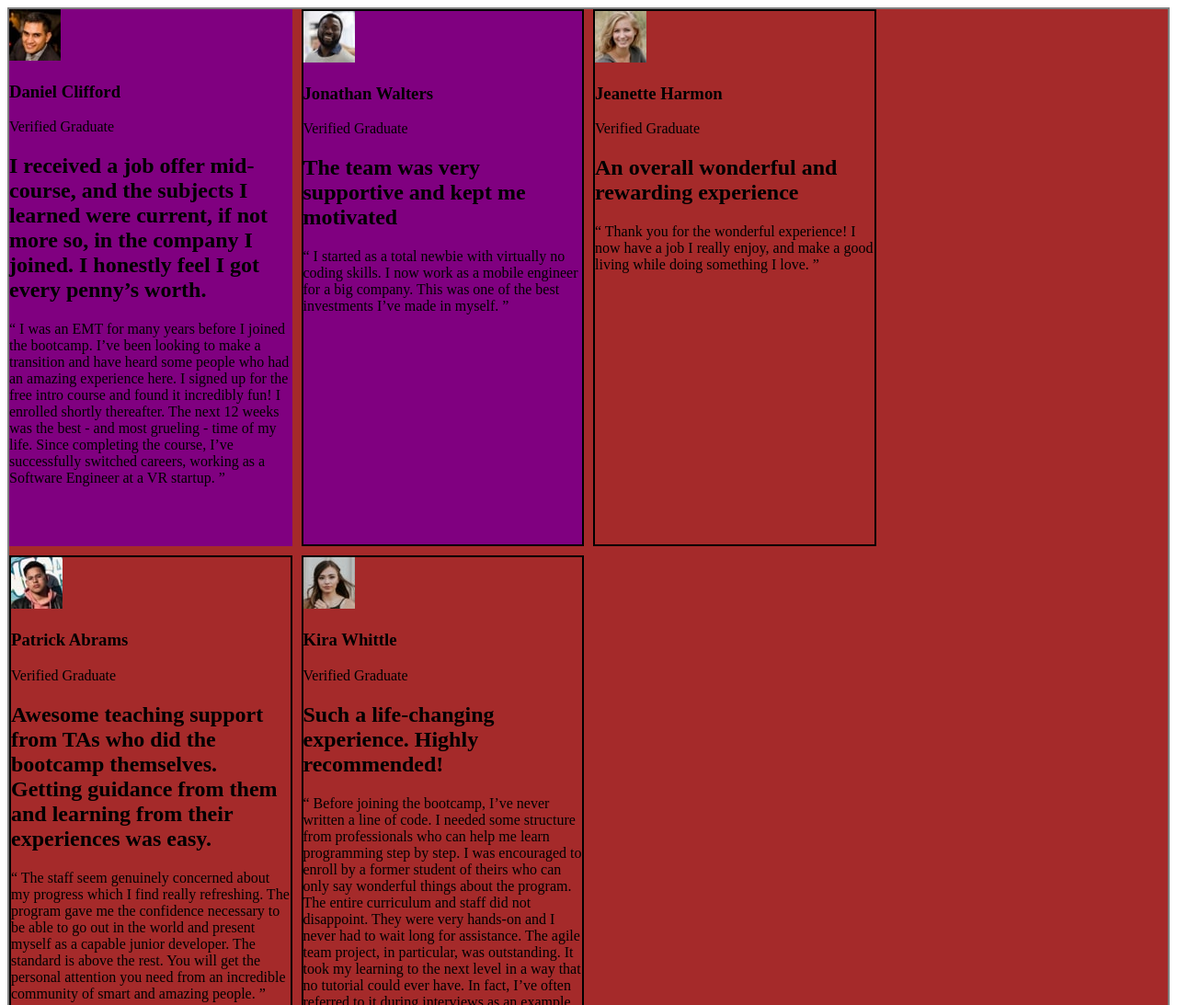
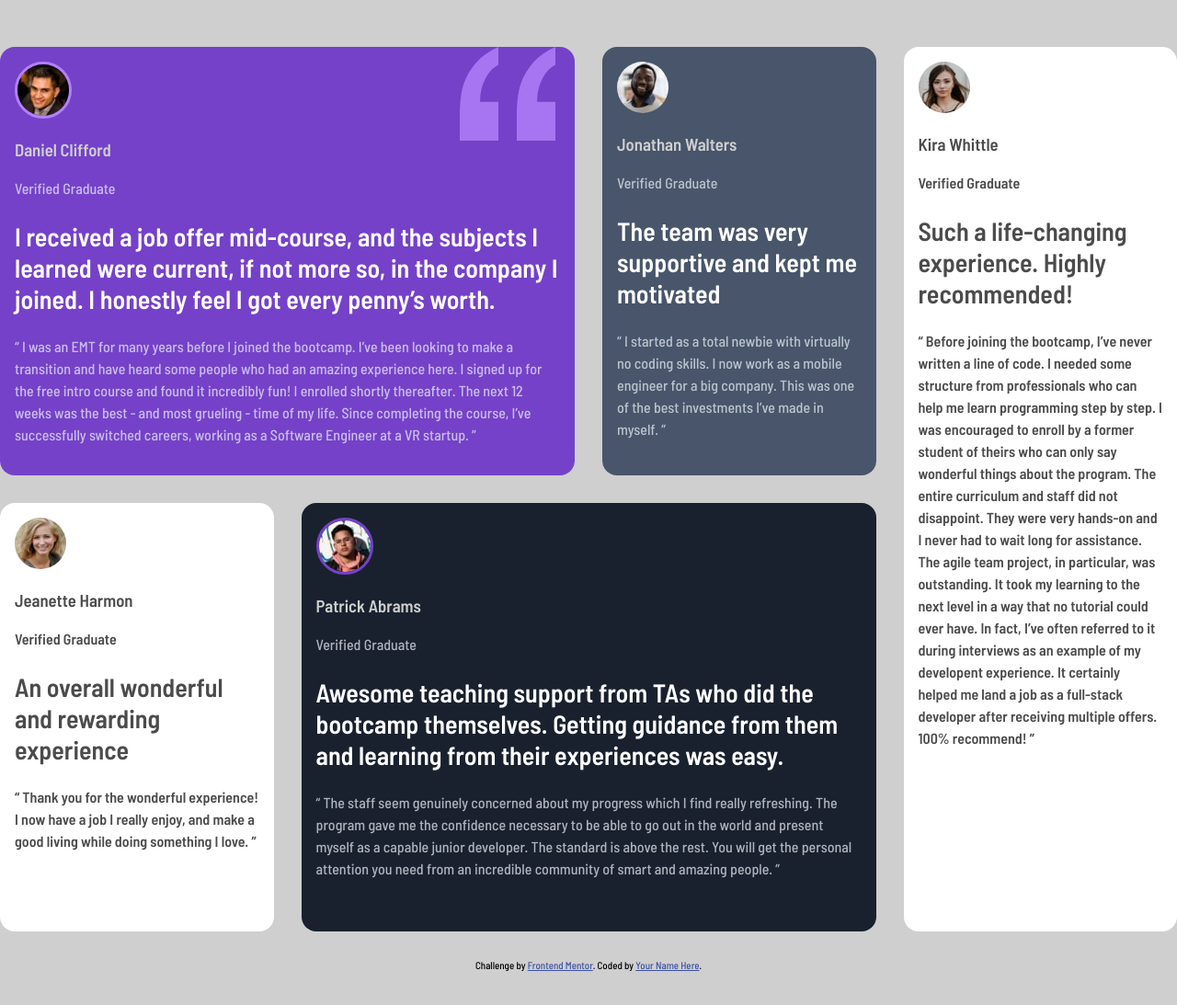
Before and after one commit to 202303-PRM-TR-FEW/testimonials-challenge-room-13-bilal-berkay, a plain HTML site: page index.html in a window 1280 px wide. Shown: the top 1093 px of the page at 92% size. After the commit the page ends 1056 px from the top, so only its background shows below. Drawn offline with Linux system fonts and the light colour scheme.

Commit message:
figured-out

```diff
--- a/index.html
+++ b/index.html
@@ -1,8 +1,10 @@
 <!DOCTYPE html>
 <html lang="en">
+
 <head>
   <meta charset="UTF-8">
-  <meta name="viewport" content="width=device-width, initial-scale=1.0"> <!-- displays site properly based on user's device -->
+  <meta name="viewport" content="width=device-width, initial-scale=1.0">
+  <!-- displays site properly based on user's device -->
 
   <link rel="icon" type="image/png" sizes="32x32" href="./images/favicon-32x32.png">
 
@@ -12,65 +14,73 @@
 
   <!-- Feel free to remove these styles or customise in your own stylesheet 👍 -->
   <style>
-    .attribution { font-size: 11px; text-align: center; }
-    .attribution a { color: hsl(228, 45%, 44%); }
+    .attribution {
+      font-size: 11px;
+      text-align: center;
+    }
+
+    .attribution a {
+      color: hsl(228, 45%, 44%);
+    }
   </style>
 </head>
+
 <body>
   <main class="cards">
     <div class="card-1">
-    <img src="images/image-daniel.jpg" alt="">
+      <img src="./images/image-daniel.jpg" alt="Daniel" style="border: 3px solid hsl(263, 97%, 75%)">
+
       <h3>Daniel Clifford</h3>
 
-    <p>Verified Graduate</p>
-
+      <p class="x color-bg">Verified Graduate</p>
       <h2>I received a job offer mid-course, and the subjects I learned were current, if not more so,
         in the company I joined. I honestly feel I got every penny’s worth.</h2>
 
-    <p>“ I was an EMT for many years before I joined the bootcamp. I’ve been looking to make a
+      <p class="color-bg">“ I was an EMT for many years before I joined the bootcamp. I’ve been looking to make a
         transition and have heard some people who had an amazing experience here. I signed up
         for the free intro course and found it incredibly fun! I enrolled shortly thereafter.
         The next 12 weeks was the best - and most grueling - time of my life. Since completing
         the course, I’ve successfully switched careers, working as a Software Engineer at a VR startup. ”</p>
     </div>
     <div class="card-2">
-    <img src="images/image-jonathan.jpg" alt="">
+      <img src="./images/image-jonathan.jpg" alt="">
       <h3>Jonathan Walters</h3>
-    <p>Verified Graduate</p>
+      <p class="color-bg">Verified Graduate</p>
       <h2>The team was very supportive and kept me motivated</h2>
-    <p>“ I started as a total newbie with virtually no coding skills. I now work as a mobile engineer
+      <p class="color-bg">“ I started as a total newbie with virtually no coding skills. I now work as a mobile engineer
         for a big company. This was one of the best investments I’ve made in myself. ”
       </p>
     </div>
     <div class="card-3">
-    <img src="images/image-jeanette.jpg" alt="">
-    <h3>Jeanette Harmon</h3>
-    <p>Verified Graduate
-</p>
-    <h2>An overall wonderful and rewarding experience</h2>
-    <p>“ Thank you for the wonderful experience! I now have a job I really enjoy, and make a good living
+      <img src="./images/image-jeanette.jpg" alt="">
+      <h3 class="h3-black">Jeanette Harmon</h3>
+      <p class="pale-bg">Verified Graduate</p>
+      <h2 class="h2-black">An overall wonderful and rewarding experience</h2>
+      <p class="pale-bg">“ Thank you for the wonderful experience! I now have a job I really enjoy, and make a good
+        living
         while doing something I love. ”</p>
     </div>
     <div>
 
     </div>
     <div class="card-4">
-    <img src="images/image-patrick.jpg" alt="">
+      <img src="./images/image-patrick.jpg" alt="" style="border: 3px solid hsl(263, 55%, 52%)">
       <h3>Patrick Abrams</h3>
-    <p>Verified Graduate</p>
+      <p class="color-bg">Verified Graduate</p>
       <h2>Awesome teaching support from TAs who did the bootcamp themselves. Getting guidance from them and
         learning from their experiences was easy.</h2>
-    <p>“ The staff seem genuinely concerned about my progress which I find really refreshing. The program
+      <p class="color-bg">“ The staff seem genuinely concerned about my progress which I find really refreshing. The
+        program
         gave me the confidence necessary to be able to go out in the world and present myself as a capable
         junior developer. The standard is above the rest. You will get the personal attention you need from
         an incredible community of smart and amazing people. ”</p>
     </div>
     <div class="card-5">
-    <img src="images/image-kira.jpg" alt="">
-    <h3>Kira Whittle</h3>
-    <p>Verified Graduate</p>
-    <h2>Such a life-changing experience. Highly recommended!</h2>
-    <p>“ Before joining the bootcamp, I’ve never written a line of code. I needed some structure from
+      <img src="./images/image-kira.jpg" alt="">
+      <h3 class="h3-black">Kira Whittle</h3>
+      <p class="pale-bg">Verified Graduate</p>
+      <h2 class="h2-black">Such a life-changing experience. Highly recommended!</h2>
+      <p class="pale-bg">“ Before joining the bootcamp, I’ve never written a line of code. I needed some structure from
         professionals who can help me learn programming step by step. I was encouraged to enroll by a former
         student of theirs who can only say wonderful things about the program. The entire curriculum and staff
         did not disappoint. They were very hands-on and I never had to wait long for assistance. The agile team
@@ -85,4 +95,5 @@
     Coded by <a href="#">Your Name Here</a>.
   </div>
 </body>
+
 </html>
--- a/style.css
+++ b/style.css
@@ -1,44 +1,116 @@
-.cards{
-    background-color: brown;
-    border: 2px solid gray;
+@import url('https://fonts.googleapis.com/css2?family=Barlow+Semi+Condensed:wght@500;600&display=swap');
+
+body {
+    margin: 0;
+    padding: 0;
+    font-family: 'Barlow Semi Condensed', sans-serif;
+    background-color: hsl(0, 0%, 81%);
+}
+
+img {
+    border-radius: 50%;
+}
+
+.x {
+    display: flex;
+    gap: .5rem;
+}
+
+.color-bg {
+    color: hsl(210, 46%, 95%);
+    font-weight: 500;
+    line-height: 1.5;
+    opacity: 0.7;
+}
+
+.pale-bg {
+    color: black;
+    font-weight: 600;
+    line-height: 1.5;
+    opacity: 0.7;
+}
+
+h3 {
+    color: hsl(0, 0%, 81%);
+}
+
+.h3-black {
+    color: black;
+    opacity: 0.7;
+}
+
+.h2-black {
+    color: black;
+    opacity: 0.7;
+}
+
+h2 {
+    font-size: 28px;
+}
+
+.cards {
+    margin: auto;
+    margin-top: 4%;
+    max-width: 1440px;
     display: grid;
-    gap: 10px;
+    gap: 30px;
     grid-template-columns: 1fr 1fr 1fr 1fr;
-    grid-template-rows: 1fr 1fr 1fr 1fr;
-    grid-template-areas:
-            "1 1 2 3"
-            "1 1 2 3"
-            "4 5 5 3"
-            "4 5 5 3";
+    grid-template-rows: 1fr 1fr;
 }
 
 .card-1 {
-
-    background: purple;
-    grid-area: "1" ;
+    grid-column-start: 1;
+    grid-column-end: 3;
+    grid-row-start: 1;
+    grid-row-end: 1;
+    border-radius: 16px;
+    background-color: hsl(263, 55%, 52%);
+    background-image: url("/images/bg-pattern-quotation.svg");
+    background-repeat: no-repeat;
+    background-position: 500px top;
+    color: white;
+    padding: 1em;
 }
 
-
 .card-2 {
-    background: purple;
-    grid-area: '2';
-    border: 2px solid black;
+    grid-column-start: 3;
+    grid-column-end: 4;
+    grid-row-start: 1;
+    grid-row-end: 1;
+    border-radius: 16px;
+    background-color: hsl(217, 19%, 35%);
+    color: white;
+    padding: 1em;
 
 }
 
+.card-5 {
+    grid-column-start: 4;
+    grid-column-end: 5;
+    grid-row-start: 1;
+    grid-row-end: 3;
+    border-radius: 16px;
+    background-color: hsl(0, 0%, 100%);
+    padding: 1em;
+}
 
 .card-3 {
-    grid-area: "3";
-    border: 2px solid black;
+    grid-column-start: 1;
+    grid-column-end: 2;
+    grid-row-start: 2;
+    grid-row-end: 2;
+    border-radius: 16px;
+    background-color: hsl(0, 0%, 100%);
+    padding: 1em;
 }
 
-
 .card-4 {
-    grid-area: "4";
-    border: 2px solid black;
+    grid-column-start: 2;
+    grid-column-end: 4;
+    grid-row-start: 2;
+    grid-row-end: 2;
+    border-radius: 16px;
+    background-color: hsl(219, 29%, 14%);
+    color: white;
+    padding: 1em;
 }
-
-.card-5 {
-    grid-area: "5";
-    border: 2px solid black;
-}
```
Lines whose indentation alone changed are shown as unchanged.
